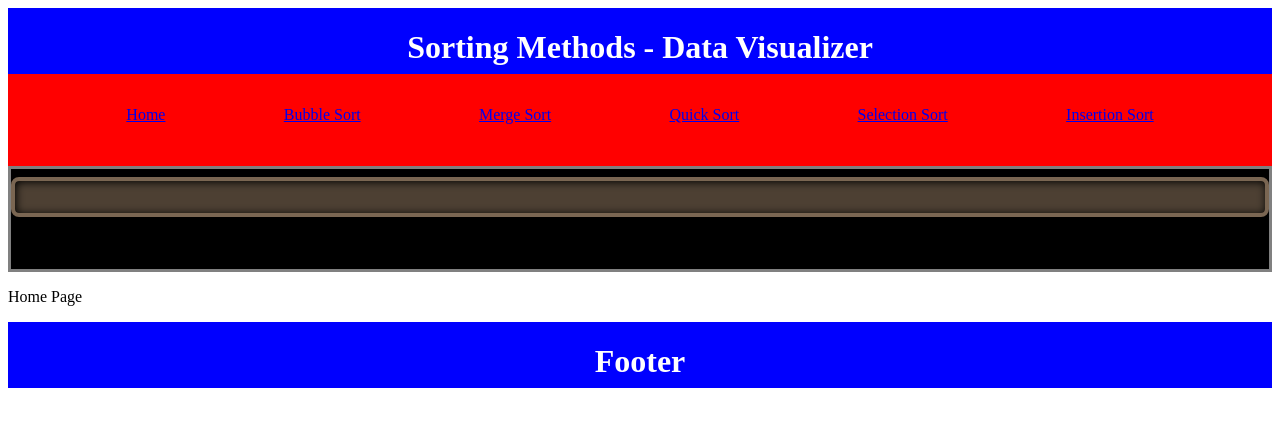
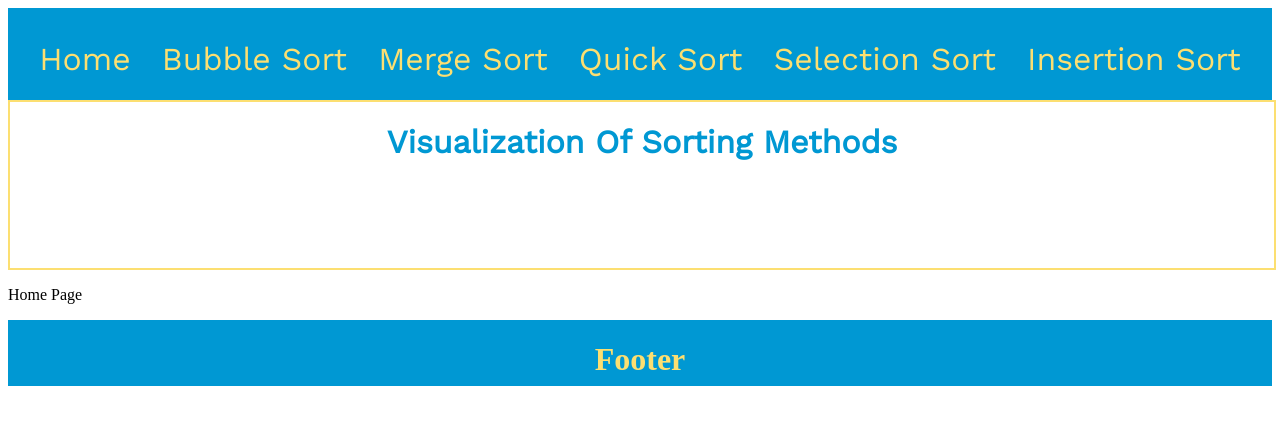
Before and after one commit to ceriverso/Data-Visualization, a Next.js app: page / in a window 1280 px wide. Shown: the top 426 px of the page. Built offline with nearby package versions, Linux system fonts and the light colour scheme.

Commit message:
fiished bubble functionality

```diff
--- a/pages/index.js
+++ b/pages/index.js
@@ -1,12 +1,10 @@
 import Layout from "../src/components/Layout";
-import Method from "./method";
 
 
 function Home() {
-  const message = "Welcome To My App"
+
   return (
     <Layout>
-      <Method method={message} />
       <p>Home Page</p>
     </Layout>
   )
--- a/src/components/Header.js
+++ b/src/components/Header.js
@@ -3,7 +3,7 @@ import styles from "../css/header.module.css";
 
   const Header = () => (
     <div className={styles.header} >
-      <h1>Sorting Methods - Data Visualizer</h1>
+      <h1>Visualization Of Sorting Methods</h1>
     </div>
   );
 
--- a/src/components/Layout.js
+++ b/src/components/Layout.js
@@ -21,8 +21,8 @@ function Layout({ children }) {
     return (
 
         <div className="Layout" style={layoutStyle}>
+            <NavBar />
             <Header />
-            <NavBar />
             <div className="Content" style={contentStyle}>
                 {children}
             </div>
--- a/src/components/NavBar.js
+++ b/src/components/NavBar.js
@@ -10,33 +10,33 @@ function NavBar() {
             <div className={style.navBar} >
 
                 <div>
-                    <Link href="/">
-                        <a>Home</a>
+                    <Link  href="/" >
+                        <a className={style.links}>Home</a>
                     </Link>
                 </div>
                 <div>
                     <Link href="/bubble">
-                        <a>Bubble Sort</a>
+                        <a className={style.links}>Bubble Sort</a>
                     </Link>
                 </div>
                 <div>
                     <Link href="/merge">
-                        <a>Merge Sort</a>
+                        <a className={style.links}>Merge Sort</a>
                     </Link>
                 </div>
                 <div>
                     <Link href="/quicksort">
-                        <a>Quick Sort</a>
+                        <a className={style.links}>Quick Sort</a>
                     </Link>
                 </div>
                 <div>
                     <Link href="/selection">
-                        <a>Selection Sort</a>
+                        <a className={style.links}>Selection Sort</a>
                     </Link>
                 </div>
                 <div>
                     <Link href="/insertion">
-                        <a>Insertion Sort</a>
+                        <a className={style.links}>Insertion Sort</a>
                     </Link>
                 </div>
             </div>
--- a/src/css/footer.module.css
+++ b/src/css/footer.module.css
@@ -2,8 +2,8 @@
     display: flex;
     justify-content: space-evenly;
     padding-bottom: 1em;
-    background-color: blue;
-    color: white;
+    background-color: #0098d3;
+    color: #fcdf71;
     width: 100%;
     height: 50px
 }
--- a/src/css/header.module.css
+++ b/src/css/header.module.css
@@ -1,10 +1,13 @@
+@import url('https://fonts.googleapis.com/css2?family=Work Sans');
 
 .header{
     display: flex;
     justify-content: space-evenly;
     padding-bottom: 1em;
-    background-color: blue;
-    color: white;
+    border: 2px solid;
+    border-color: #fcdf71;
+    font-family: "Work Sans", bold ;
+    color: #0098d3;
     width: 100%;
-    height: 50px
+    height: 150px
 }
--- a/src/css/navbar.module.css
+++ b/src/css/navbar.module.css
@@ -1,10 +1,17 @@
+
 
 .navBar{
     display: flex;
     justify-content: space-evenly;
     padding-top: 2em;
-    background-color: red;
-    color: white;
+    background-color: #0098d3;
     width: 100%;
-    height: 60px
+    height: 60px;
 }
+
+.links{
+    text-decoration: none;
+    color:#fcdf71;
+    font-size: xx-large;
+    font-family: "Work Sans", bold ;
+}
```
Also changed, not shown: pages/bubble.js (+26 -10 lines), notes/array.js (renamed from pages/array.js).
